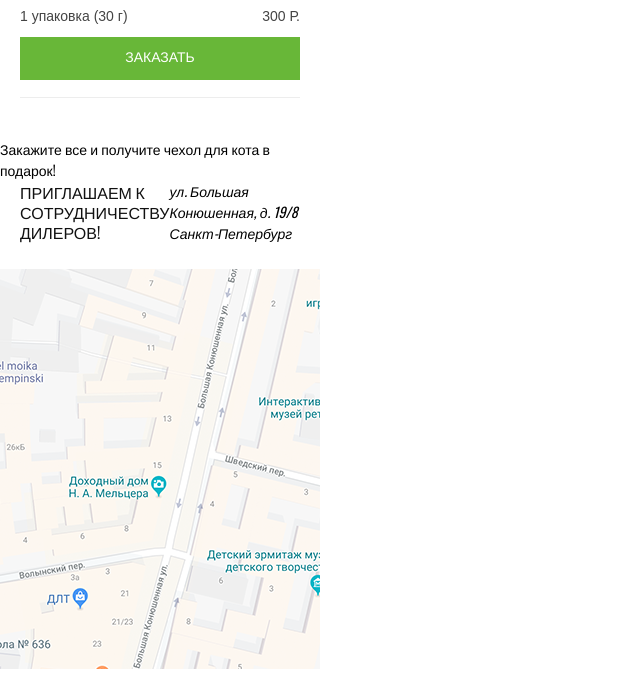
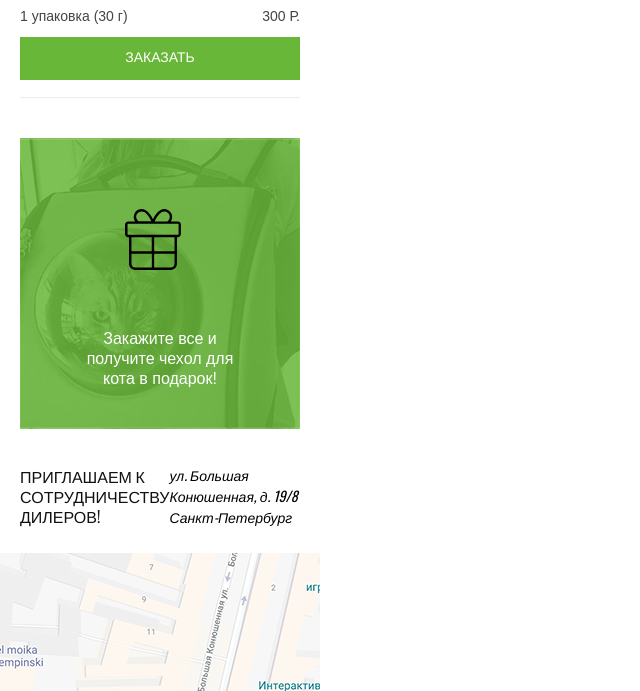
Before and after one commit to summertime-fms/225742-cat-energy-19, a website: page source/catalog.html in a window 1280 px wide. Shown: the part 2640-3331 px from the top of the page, without its empty margins (0-640 px from the left). Drawn offline with nearby package versions, Linux system fonts and the light colour scheme; files that its build step writes are made by us from their sources; files whose address does not match are found by name.

Commit message:
Верстка блока с подарком

```diff
--- a/source/catalog.html
+++ b/source/catalog.html
@@ -338,7 +338,7 @@
                 </ul>
             </section>
             <div class="gift-offer">
-                <span class="offer__text">
+                <span class="gift-offer__text">
                     Закажите все
                     и получите чехол для кота в подарок!
                 </span>
--- /dev/null
+++ b/source/less/blocks/gift-offer.less
@@ -0,0 +1,34 @@
+.gift-offer {
+.centr;
+border-top: 1px solid transparent;
+height: 290px;
+margin-bottom: 35px;
+
+background-image: url(/img/gift-photo-mobile@1x.jpg);
+}
+
+.gift-offer__text {
+position: relative;
+display: block;
+width: 180px;
+margin: 0 auto;
+margin-top: 190px;
+font-size: 16px;
+line-height: 1.25;
+color: #ffffff;
+font-family: @arial;
+text-align: center;
+
+  &::before {
+    content: "";
+    position: absolute;
+    top:-120px;
+    left: 55px;
+    display: block;
+    width: 56px;
+    height: 61px;
+
+    background-image: url(/img/icon-gift.svg);
+    fill: @leaf;
+  }
+}
--- a/source/less/style.less
+++ b/source/less/style.less
@@ -29,3 +29,4 @@
 @import "blocks/owner-data.less";
 @import "blocks/comment.less";
 @import "blocks/form-additional.less";
+@import "blocks/gift-offer.less";
```
